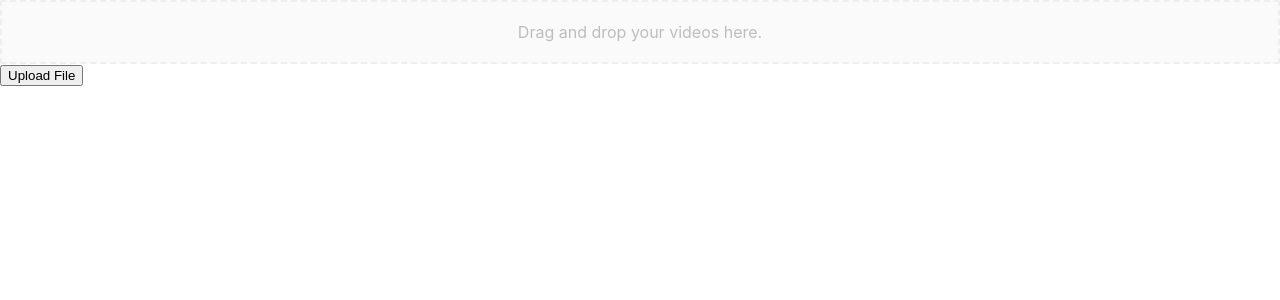
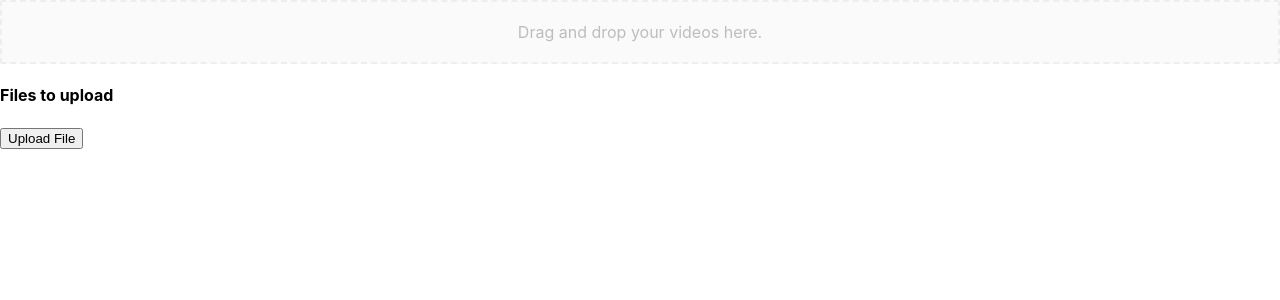
Before and after one commit to CAWRESTLER/SBHacks2022, a React (Create React App) app in the folder frontend/: page / in a window 1280 px wide. Shown: the top 300 px of the page. Built offline with nearby package versions, Linux system fonts and the light colour scheme.

Commit message:
Add a files to upload section

```diff
--- a/frontend/src/App.js
+++ b/frontend/src/App.js
@@ -35,11 +35,11 @@ const App = () => {
   const [videoFilePath, setVideoFilePath] = React.useState(null);
 
 
-const handleVideoUpload = (event) => {
-setVideoFilePath(URL.createObjectURL(event.target.files[0]));
-};
+  const handleVideoUpload = (event) => {
+    setVideoFilePath(URL.createObjectURL(event.target.files[0]));
+  };
 
-  const handleSubmit = async(event) => {
+  const handleSubmit = async (event) => {
     event.preventDefault()
     const formData = new FormData();
     formData.append("file", selectedFile);
@@ -56,7 +56,7 @@ setVideoFilePath(URL.createObjectURL(event.target.files[0]));
       // response.data will contain
       // { filepath: "url" , query_id: "url" }
       console.log(response)
-    } catch(error) {
+    } catch (error) {
       console.log(error)
     }
   }
@@ -71,7 +71,8 @@ setVideoFilePath(URL.createObjectURL(event.target.files[0]));
     getInputProps,
     isDragActive,
     isDragAccept,
-    isDragReject
+    isDragReject,
+    acceptedFiles
   } = useDropzone({
     onDrop: (acceptedFiles) => {
       setSelectedFile(acceptedFiles[0])
@@ -91,17 +92,25 @@ setVideoFilePath(URL.createObjectURL(event.target.files[0]));
     isDragAccept
   ]);
 
-
+  const files = acceptedFiles.map(file => (
+    <li key={file.path}>
+      {file.path} - {file.size} bytes
+    </li>
+  ));
 
   return (
     <form onSubmit={handleSubmit}>
       {/* <input type="file" onChange={handleFileSelect}/> */}
-      <div {...getRootProps({style})}>
+      <div {...getRootProps({ style })}>
         <input {...getInputProps()} />
         <div>Drag and drop your videos here.</div>
       </div>
+      <aside>
+        <h4>Files to upload</h4>
+        <ul>{files}</ul>
+      </aside>
       <input type="submit" value="Upload File" />
-      <ReactPlayer url = { videoFilePath }  width="100%" height="100%" controls={true} />
+      {/* <ReactPlayer url={videoFilePath} width="100%" height="100%" controls={true} /> */}
     </form>
   )
 };
```
